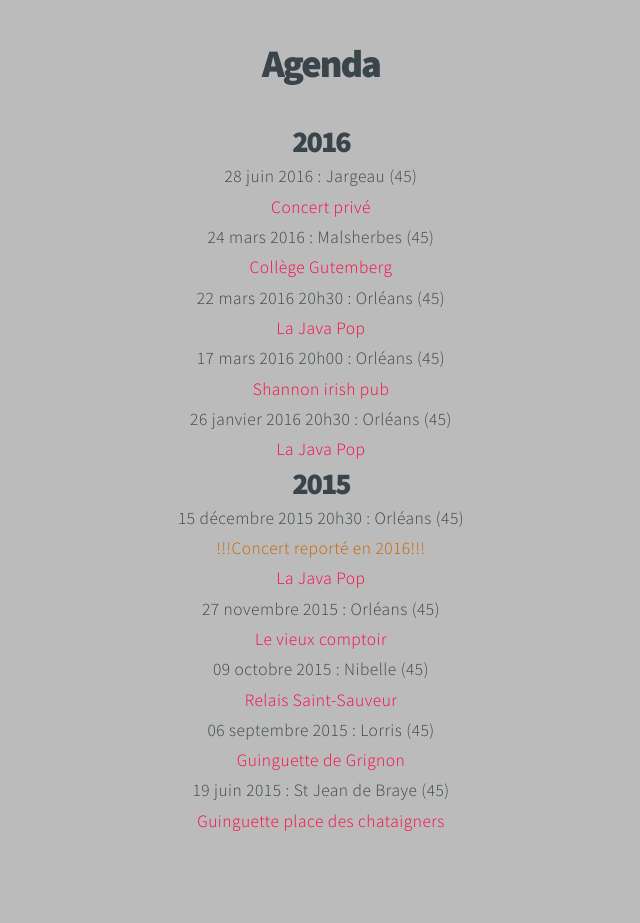
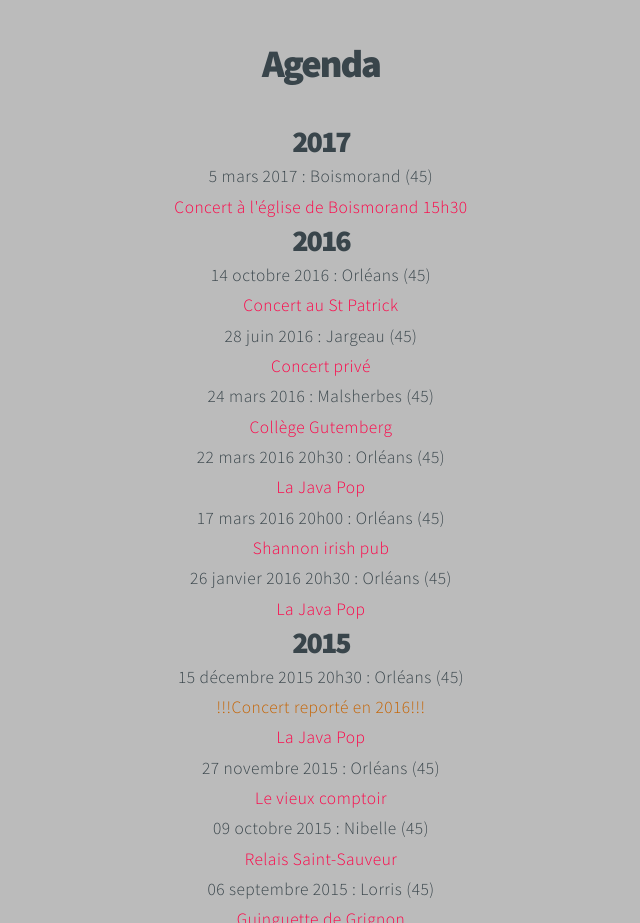
Before and after one commit to denislafont/34awedding, a plain HTML site: page index.html in a window 1280 px wide. Shown: the part 2360-3283 px from the top of the page, without its empty margins (319-959 px from the left). Drawn offline with Linux system fonts and the light colour scheme; files whose address does not match are found by name.

Commit message:
MAJ 14 octobre 2016 St Patrick + Boismorand 5 mars 2017

```diff
--- a/index.html
+++ b/index.html
@@ -111,8 +111,19 @@
 						<h2>Agenda</h2>
 					</header>
 						<p>
+							<h3>2017</h3>
+						</p>
+						<p>
+							5 mars 2017 : Boismorand (45)
+						</p>
+  						<p><a href="">Concert à l'église de Boismorand 15h30</a></p>
+						<p>
 							<h3>2016</h3>
 						</p>
+						<p>
+							14 octobre 2016 : Orléans (45)
+						</p>
+  						<p><a href="https://fr-fr.facebook.com/Saint-Patrick-Orl%C3%A9ans-169543243214790/">Concert au St Patrick</a></p>
 						<p>
 							28 juin 2016 : Jargeau (45)
 						</p>
```
